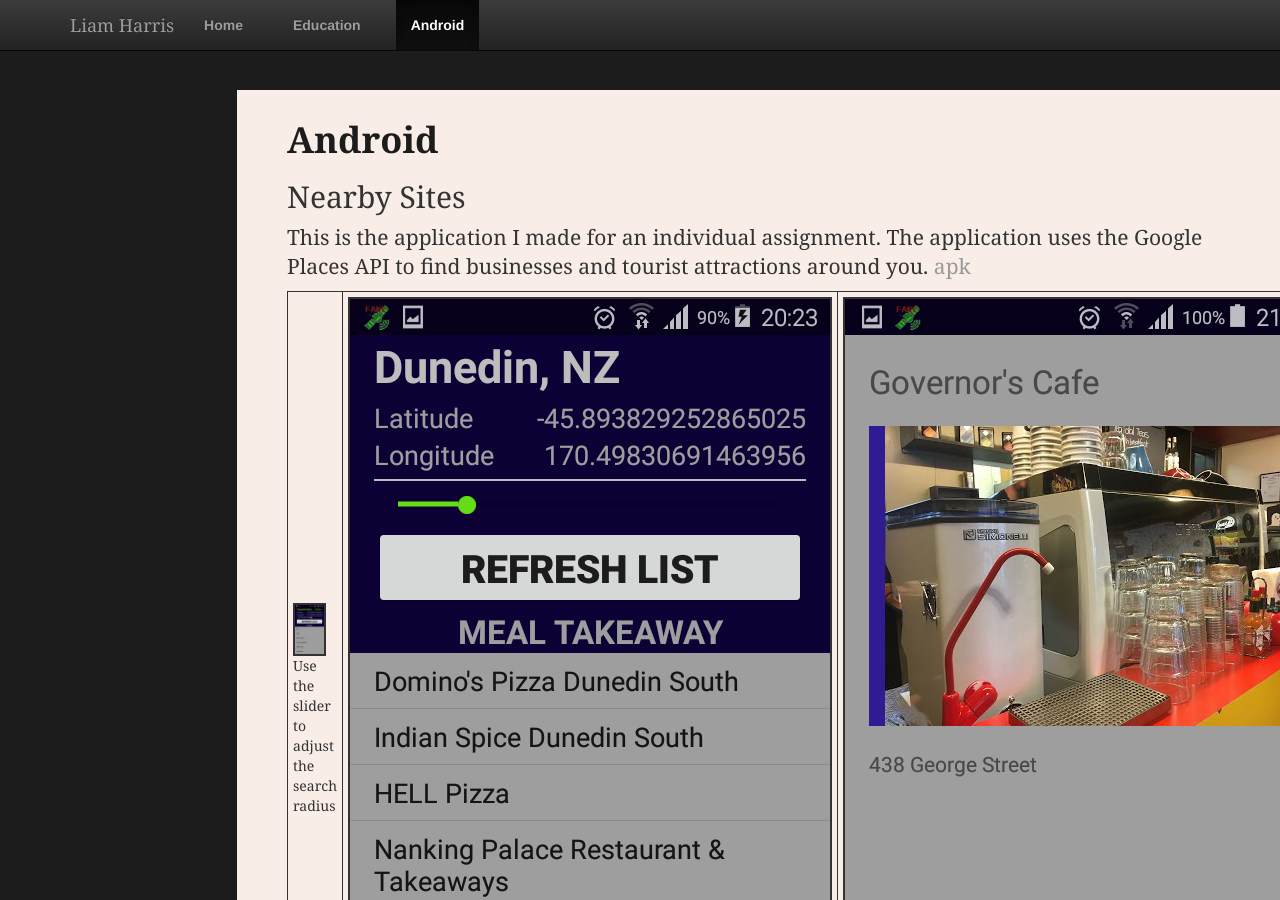
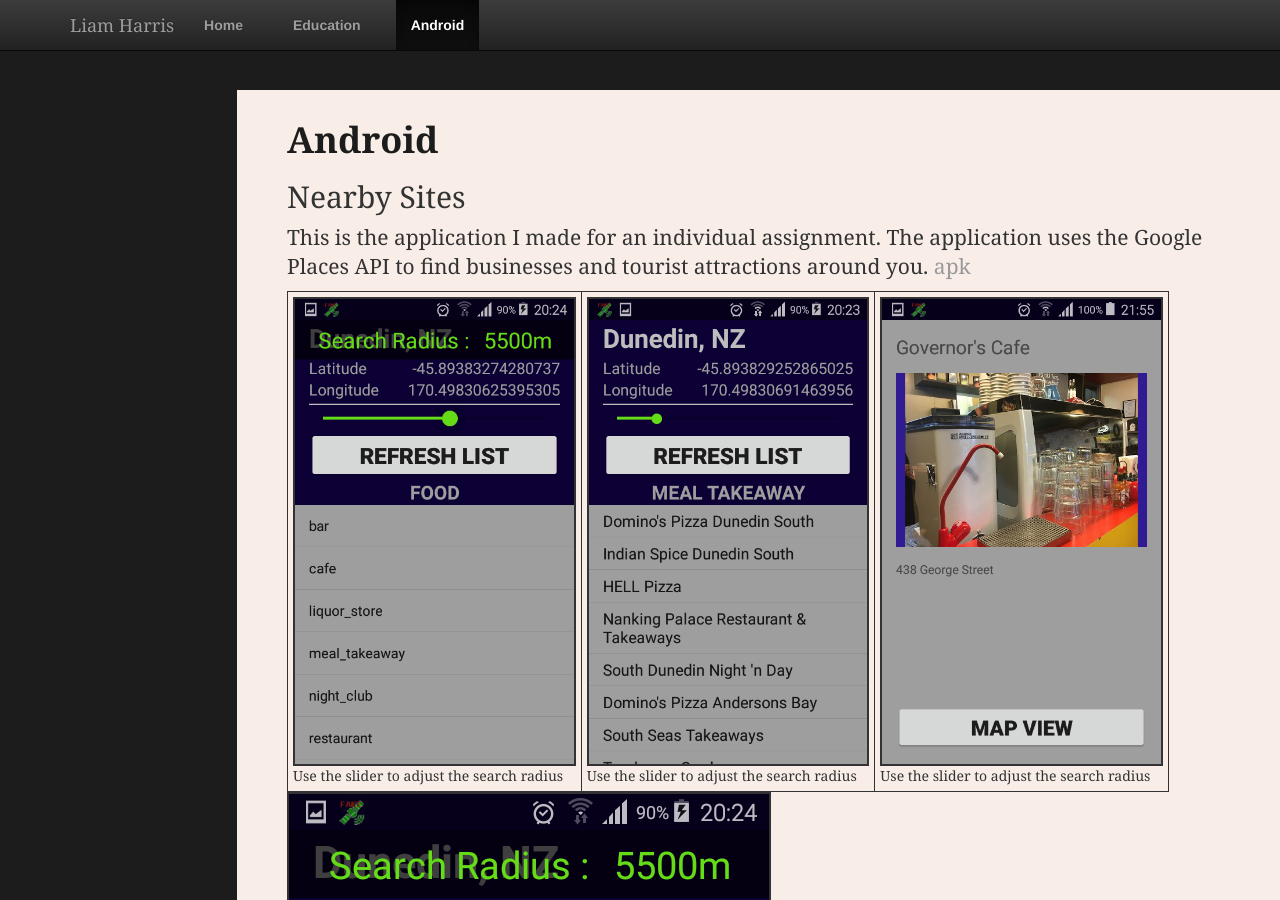
Before and after one commit to harrl7/harrl7.github.io, a Jekyll site: the page built from android/index.html, in a window 1280 px wide and 900 px high. Built offline with Jekyll 4.4.1, drawn with Linux system fonts in a browser that asks for light colours.

Commit message:
Update index.html

```diff
--- a/android/index.html
+++ b/android/index.html
@@ -15,21 +15,21 @@
 
 			<td>
 				<figure>
-					<img src="/assets/img/nearby_sites/menu2.png" width="33px">
+					<img src="/assets/img/nearby_sites/menu2.png" width="100%">
 					<figcaption> Use the slider to adjust the search radius </figcaption>
 				</figure>
 			</td>
 
 			<td>
 				<figure>
-					<img src="/assets/img/nearby_sites/menu1.png">
+					<img src="/assets/img/nearby_sites/menu1.png" width="100%">
 					<figcaption> Use the slider to adjust the search radius </figcaption>
 				</figure>
 			</td>
 
 			<td>
 				<figure>
-					<img src="/assets/img/nearby_sites/details.png">
+					<img src="/assets/img/nearby_sites/details.png" width="100%">
 					<figcaption> Use the slider to adjust the search radius </figcaption>
 				</figure>
 			</td>
```
